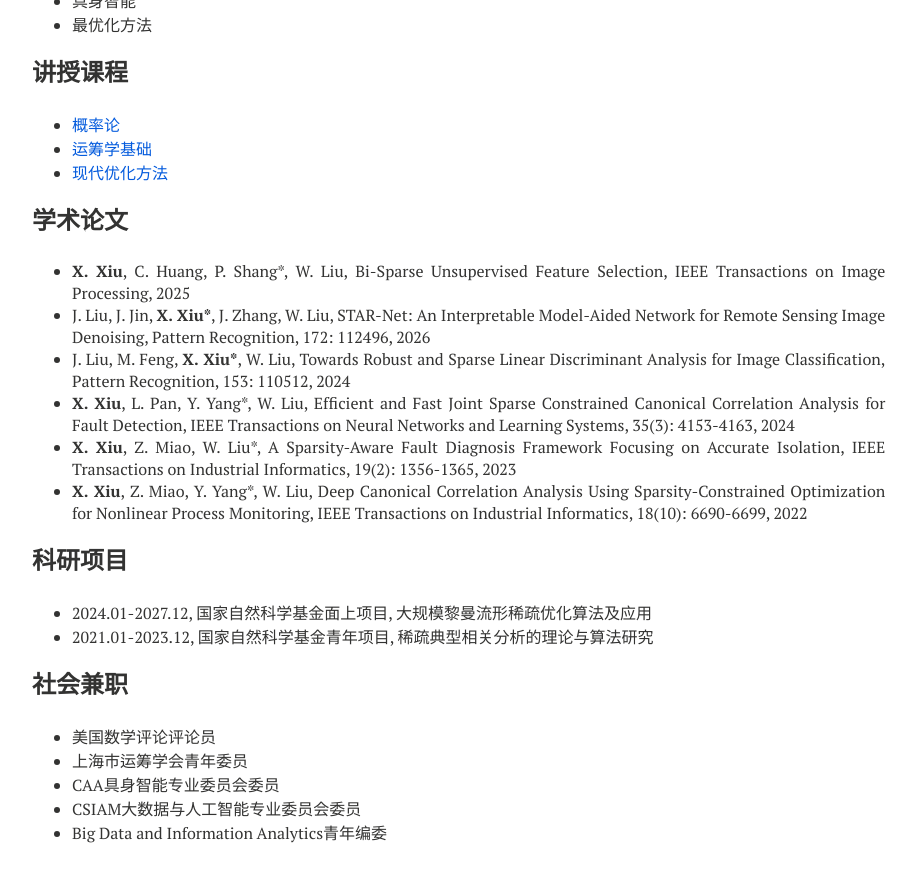
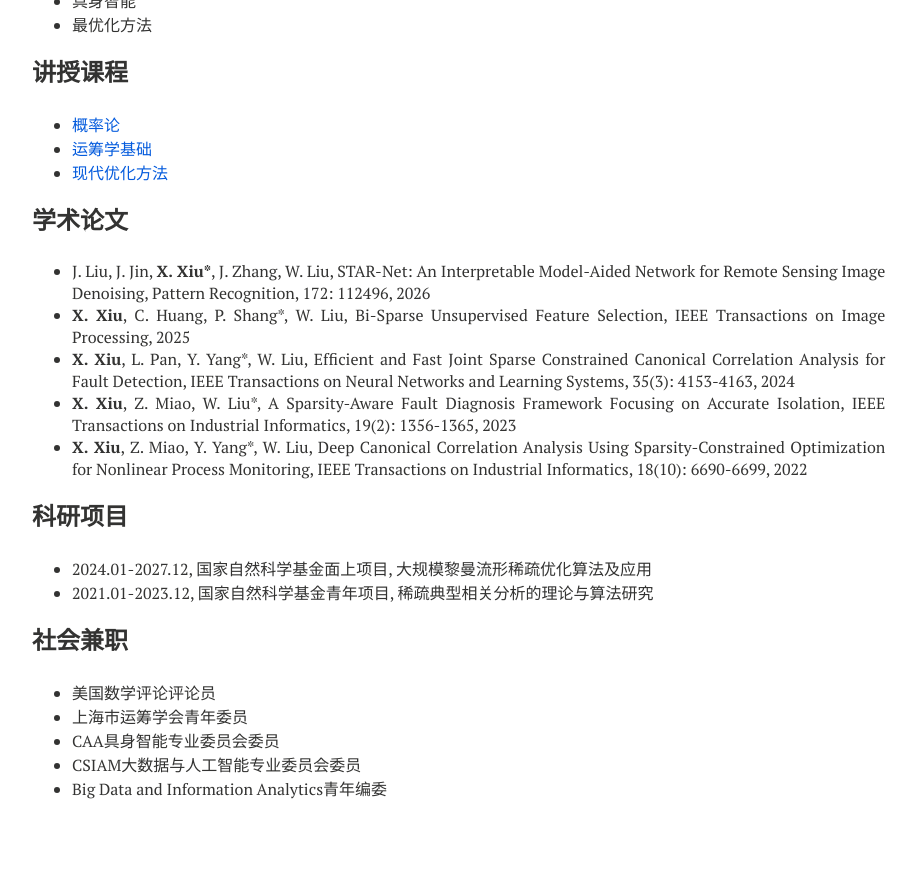
Before and after one commit to xianchaoxiu/xianchaoxiu.github.io, a Jekyll site: the page built from chinese/index.md, in a window 1280 px wide and 900 px high, scrolled down 558 px. Shown: the top 882 px of the window, without its empty margins (288-1205 px from the left). Built offline with Jekyll 4.4.1, drawn with Linux system fonts in a browser that asks for light colours; nearby versions of some CDN libraries.

Commit message:
Update index.md

```diff
--- a/chinese/index.md
+++ b/chinese/index.md
@@ -35,9 +35,8 @@ share: false
 
 
 ### 学术论文
+* J. Liu, J. Jin, <b>X. Xiu*</b>, J. Zhang, W. Liu, STAR-Net: An Interpretable Model-Aided Network for Remote Sensing Image Denoising, Pattern Recognition, 172: 112496, 2026
 * <b>X. Xiu</b>, C. Huang, P. Shang*, W. Liu, Bi-Sparse Unsupervised Feature Selection, IEEE Transactions on Image Processing, 2025
-* J. Liu, J. Jin, <b>X. Xiu*</b>, J. Zhang, W. Liu, STAR-Net: An Interpretable Model-Aided Network for Remote Sensing Image Denoising, Pattern Recognition, 172: 112496, 2026
-* J. Liu, M. Feng, <b>X. Xiu*</b>, W. Liu, Towards Robust and Sparse Linear Discriminant Analysis for Image Classification, Pattern Recognition, 153: 110512, 2024
 * <b>X. Xiu</b>, L. Pan, Y. Yang*, W. Liu, Efficient and Fast Joint Sparse Constrained Canonical Correlation Analysis for Fault Detection, IEEE Transactions on Neural Networks and Learning Systems, 35(3): 4153-4163, 2024
 * <b>X. Xiu</b>, Z. Miao, W. Liu*, A Sparsity-Aware Fault Diagnosis Framework Focusing on Accurate Isolation, IEEE Transactions on Industrial Informatics, 19(2): 1356-1365, 2023
 * <b>X. Xiu</b>, Z. Miao, Y. Yang*, W. Liu, Deep Canonical Correlation Analysis Using Sparsity-Constrained Optimization for Nonlinear Process Monitoring, IEEE Transactions on Industrial Informatics, 18(10): 6690-6699, 2022
```
